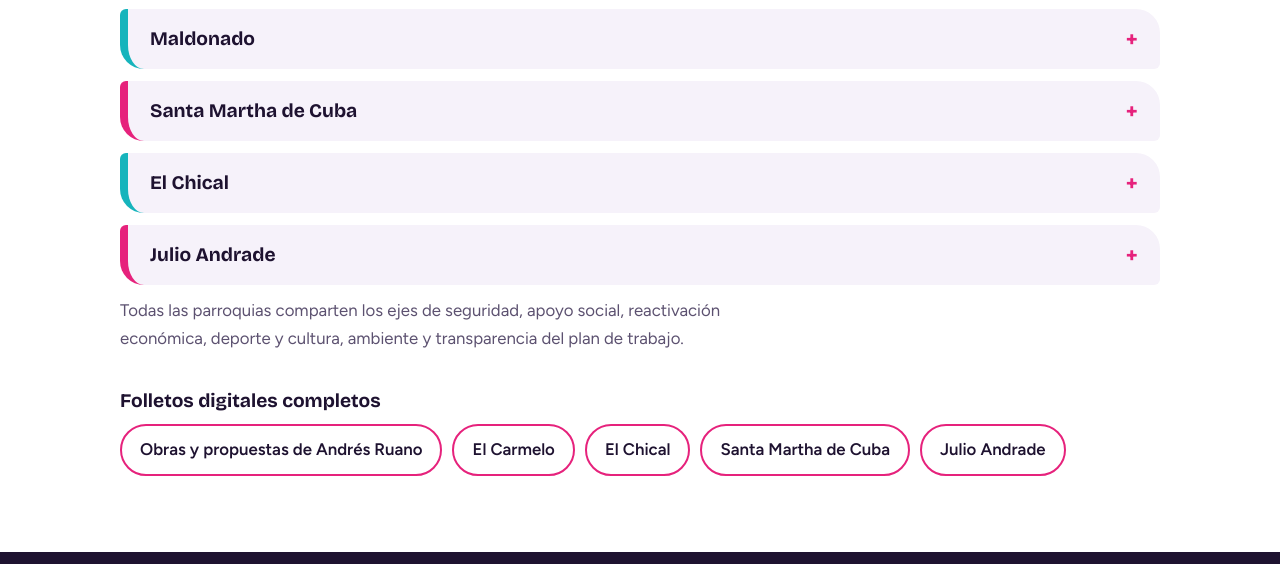
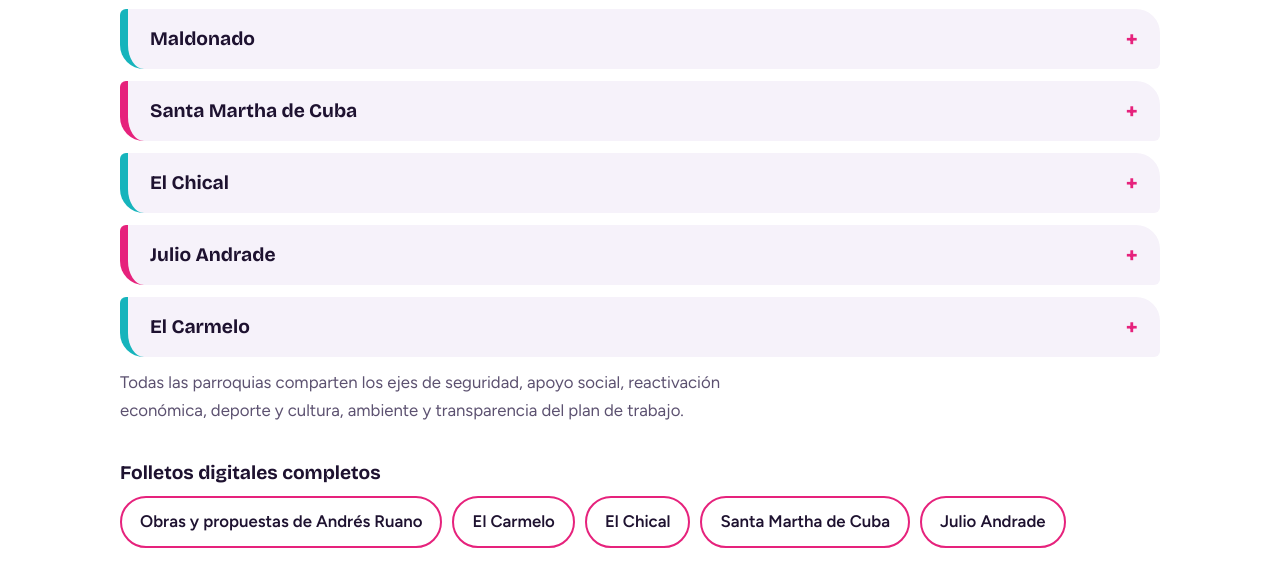
Before and after one commit to andresruano20/andresruano20.github.io, a plain HTML site: page index.html in a window 1280 px wide. Shown: the part 6527-7091 px from the top of the page. Drawn offline with nearby package versions, Linux system fonts and the light colour scheme.

Commit message:
Add files via upload

```diff
--- a/index.html
+++ b/index.html
@@ -140,6 +140,7 @@ footer{background:#1E1230;color:#fff;padding:34px 0;font-size:.92rem}footer .w{d
 <details><summary><span>Santa Martha de Cuba</span></summary><ul><li>Adoquinado y rehabilitación vial: avenida 21 de Marzo, barrio San Pedro y otras calles</li><li>Vías, agua potable y alcantarillado en San Luis, con tanque de almacenamiento</li><li>Museo y centro de convenciones, gestionado en comodato con la Diócesis</li><li>Área recreativa de San Luis, pista atlética y juegos infantiles</li><li>Mantenimiento de la Planta de Tratamiento de Aguas Residuales</li><li>La ardilla, símbolo de Santa Martha de Cuba, en el ingreso principal</li><li>Wi-Fi gratuito en el parque Comandante Federico Guerrón</li></ul></details>
 <details><summary><span>El Chical</span></summary><ul><li>Agua, alcantarillado y vías: avenida Agapito Romo y calles Carchi, 24 de Abril y Carlos Urbina</li><li>Mercado minorista y mayorista para productores</li><li>Cubiertas comunitarias en San Marcos, El Guaré y La Guaña, y estudios para otras comunidades</li><li>Nuevo cementerio parroquial</li><li>Parques recreacionales y polideportivo parroquial</li><li>Wi-Fi gratuito en el parque Lázaro Chamba</li></ul></details>
 <details><summary><span>Julio Andrade</span></summary><ul><li>Wi-Fi gratuito en el Parque General Julio Andrade</li><li>Centros de capacitación comunitaria en los barrios</li><li>Plan Maestro de Agua Potable, Alcantarillado y mejoramiento vial en La Estrellita, San Juan Bosco, Bellavista, San Antonio, Centro, Santa Clara, Norte, Santa Teresita y Avelino Fuertes</li><li>Modernización del mercado, con parqueadero subterráneo</li><li>Centro Cultural, Deportivo y Comunitario, que reemplaza al coliseo</li><li>Nuevo cementerio parroquial</li><li>Estadio parroquial Julio Andrade y parques recreacionales</li><li>Espacios cubiertos en La Estrellita, Chauchín, Ipuerán, La Cofradía, Gruta de Fátima y la Unidad Educativa 13 de Diciembre</li><li>Calle Oriente: alcantarillado, agua potable y pavimento rígido</li><li>Apoyo a la Fiesta Cultural del Rey de la Papa</li></ul></details>
+<details><summary><span>El Carmelo</span></summary><ul><li>Área recreativa de El Carmelo en el antiguo destacamento militar: canchas de fútbol, ecuavóley y baloncesto, espacio comunal, cafetería, gimnasio y juegos infantiles</li><li>Cubiertas comunitarias en El Frailejón, El Aljún y Agua Fuerte, y en otros sectores</li><li>Centros comunitarios mejorados y equipados</li><li>Rehabilitación integral de la calle Carchi, desde su inicio hasta la Unidad Educativa El Carmelo, con agua potable, alcantarillado y asfaltado</li><li>Boulevard de la Juventud, desde el cementerio hasta el parque Richard Carapaz</li><li>Sistemas de agua potable mejorados junto a la Junta de Agua Potable de El Carmelo y el GAD Parroquial</li><li>Wi-Fi gratuito en los parques Sucre y Richard Carapaz</li></ul></details>
 </div>
 <p class="sub">Todas las parroquias comparten los ejes de seguridad, apoyo social, reactivación económica, deporte y cultura, ambiente y transparencia del plan de trabajo.</p>
 <h3 class="fh">Folletos digitales completos</h3>
```
